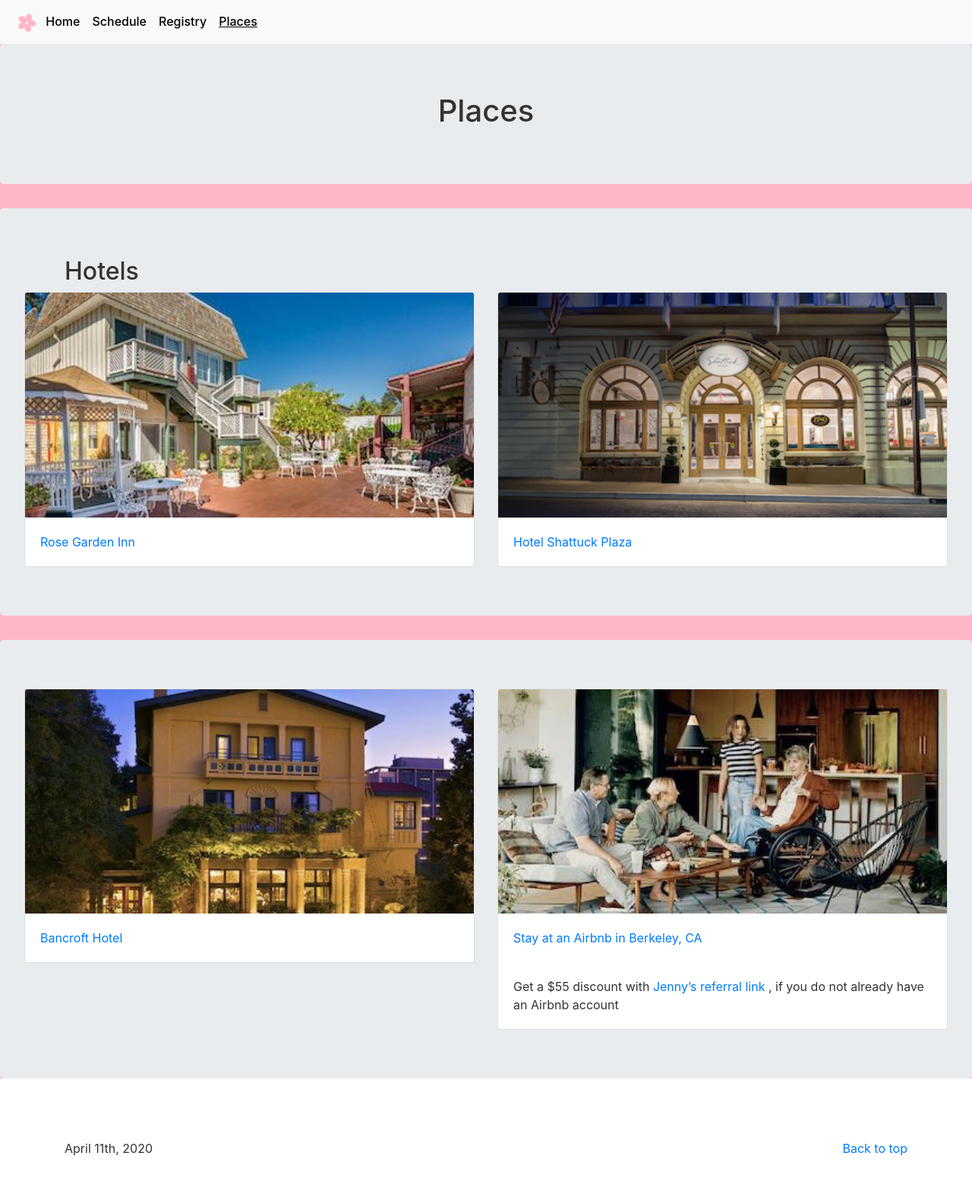
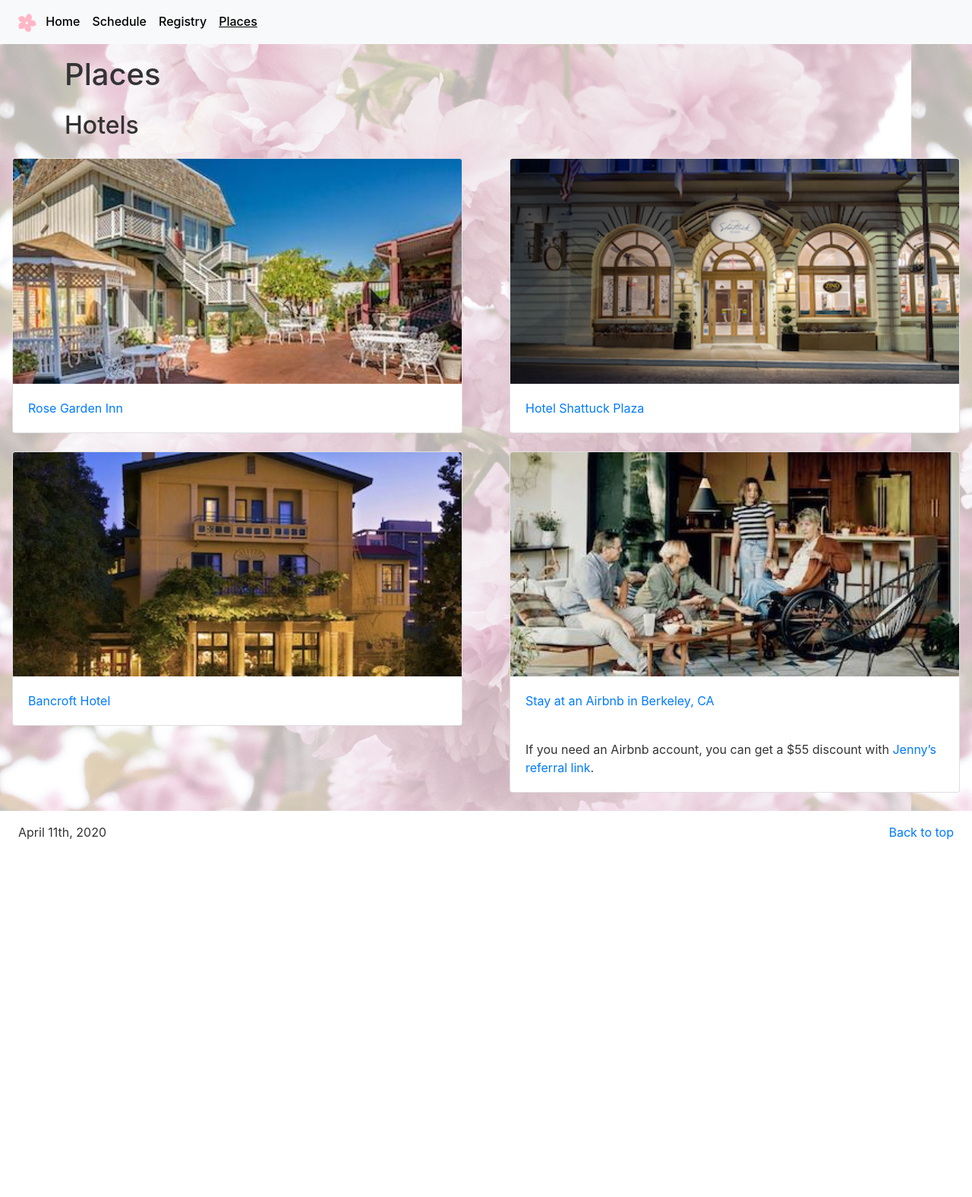
Before and after one commit to louisrawlins/jz-louis.com, a Jekyll site: the page built from places.html, in a window 1280 px wide. Shown: the whole page at 76% size. Built offline with Jekyll 4.4.1, drawn with Linux system fonts in a browser that asks for light colours; after the commit the page ends 1127 px from its top, so only the background shows below that.

Commit message:
reworking layout with bootstrap

```diff
--- a/_layouts/default.html
+++ b/_layouts/default.html
@@ -25,31 +25,18 @@
     <style>
 
       main {
-        background-color: #ffb7c5;
+        background-image: url("{{ "/assets/images/sakura-may-2019_30.jpg" | relative_url }}");
+        background-size:cover
+        background-repeat: no-repeat;
       }
 
       footer {
-        padding-top: 3rem;
-        padding-bottom: 3rem;
+        padding-top: 1rem;
+        padding-bottom: 1rem;
       }
 
       footer p {
         margin-bottom: .25rem;
-      }
-
-      .bd-placeholder-img {
-        font-size: 1.125rem;
-        text-anchor: middle;
-        -webkit-user-select: none;
-        -moz-user-select: none;
-        -ms-user-select: none;
-        user-select: none;
-      }
-
-      @media (min-width: 768px) {
-        .bd-placeholder-img-lg {
-          font-size: 3.5rem;
-        }
       }
 
       header {
@@ -58,17 +45,12 @@
 
       header .active span {
         text-decoration: underline;
-
       }
 
       .navbar-light .navbar-nav .nav-link,
       .navbar-light .navbar-nav .active > .nav-link {
         color: #000;
         font-weight: 500;
-      }
-
-      .sakura-bg {
-        background-image: url("{{ "/assets/images/sakura-may-2019_30.jpg" | relative_url }}");
       }
 
     </style>
@@ -79,12 +61,12 @@
     {{ content}}
 
     <footer>
-      <div class="container">
+      <div class="mx-4">
         <p class="float-right">
           <a href="#">Back to top</a>
         </p>
         <p>
-        <span>April 11th, 2020<span>
+          <span>April 11th, 2020<span>
         </p>
       </div>
     </footer>
--- a/places.html
+++ b/places.html
@@ -29,19 +29,19 @@ title: "Jenny Zhou + Louis Rawlins Wedding - April 11th, 2020"
 
 <main role="main">
 
-  <section class="jumbotron text-center">
-    <div class="container">
+  <section>
+    <div class="container pt-3">
       <h1>Places</h1>
     </div>
   </section>
 
-  <section class="jumbotron">
-    <div class="container">
+  <section>
+    <div class="container my-4">
       <h2>Hotels</h2>
     </div>
     <div class="row">
       <div class="col-sm-6">
-        <div class="card">
+        <div class="card border-muted mx-3 mb-4">
           <img class="card-img-top" src="/assets/images/rosegardeninn.jpg" alt="Rose Garden Inn">
           <div class="card-body">
             <a href="https://www.rosegardeninn.com/en-us" class="card-link">Rose Garden Inn</a>
@@ -49,7 +49,7 @@ title: "Jenny Zhou + Louis Rawlins Wedding - April 11th, 2020"
         </div>
       </div>
       <div class="col-sm-6">
-        <div class="card">
+        <div class="card border-muted mx-3 mb-4">
           <img class="card-img-top" src="/assets/images/hotelshattuckplaza.jpg" alt="Hotel Shattuck Plaza">
           <div class="card-body">
             <a href="https://www.hotelshattuckplaza.com" class="card-link">Hotel Shattuck Plaza</a>
@@ -58,10 +58,10 @@ title: "Jenny Zhou + Louis Rawlins Wedding - April 11th, 2020"
       </div>
     </div>
   </section>
-  <section class="jumbotron">
+  <section>
     <div class="row">
       <div class="col-sm-6">
-        <div class="card">
+        <div class="card border-muted mx-3 mb-4">
           <img class="card-img-top" src="/assets/images/bancrofthotel.jpg" alt="Bancroft Hotel">
           <div class="card-body">
             <a href="http://bancrofthotel.com/" class="card-link">Bancroft Hotel</a>
@@ -69,14 +69,13 @@ title: "Jenny Zhou + Louis Rawlins Wedding - April 11th, 2020"
         </div>
       </div>
       <div class="col-sm-6">
-        <div class="card">
+        <div class="card border-muted mx-3 mb-4">
           <img class="card-img-top" src="/assets/images/airbnb.jpg" alt="Airbnb">
           <div class="card-body">
             <a href="https://www.airbnb.com/s/Berkeley--CA--United-States/homes?place_id=ChIJ00mFOjZ5hYARk-l1ppUV6pQ&screen_size=medium&refinement_paths%5B%5D=%2Fhomes&search_type=section_navigation" class="card-link">Stay at an Airbnb in Berkeley, CA</a><br />
           </div>
           <div class="card-body">
-            Get a $55 discount with <a href="https://www.airbnb.com/c/jennyz307?currency=USD" class="card-link">Jenny’s referral link</a>
-            <span>, if you do not already have an Airbnb account </span>
+            If you need an Airbnb account, you can get a $55 discount with <a href="https://www.airbnb.com/c/jennyz307?currency=USD" class="card-link">Jenny’s referral link</a>.
           </div>
         </div>
       </div>
```
Also changed, not shown: _sass/main.scss (+0 -9 lines), index.html (+5 -5 lines).
